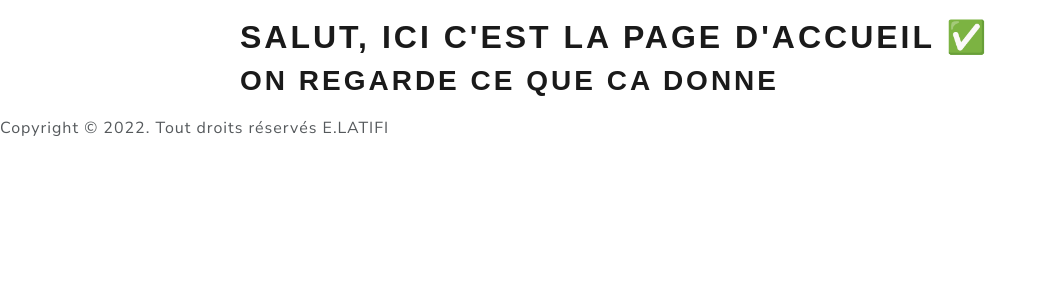
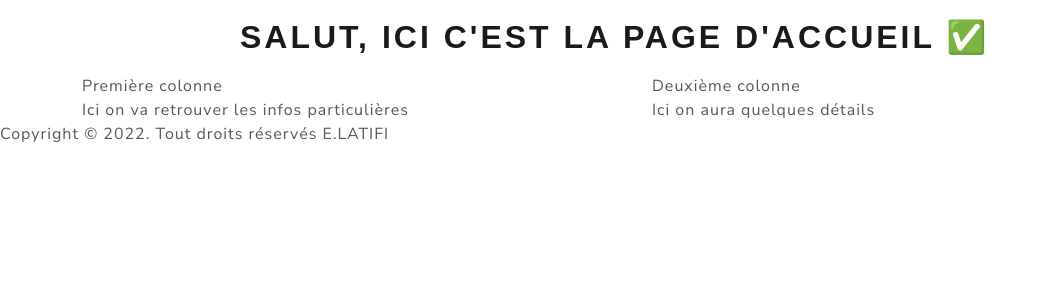
Before and after one commit to Dashuri69/ProjetPortfolio, a Symfony app: template templates/site/index.html.twig in a window 1280 px wide. Shown: the part 92-392 px from the top of the page, without its empty margins (0-1047 px from the left). Run offline with Twig, Linux system fonts and the light colour scheme; the template is opened without the code that fills it, so the values that code supplies are empty; some libraries are stand-ins or nearby versions.

Commit message:
Update index.html.twig

```diff
--- a/templates/site/index.html.twig
+++ b/templates/site/index.html.twig
@@ -1,6 +1,6 @@
 {% extends 'base.html.twig' %}
 
-{% block title %}Salut ElionController!{% endblock %}
+{% block title %}Accueil{% endblock %}
 
 {% block body %}
 <style>
@@ -10,8 +10,23 @@
 
 <div class="example-wrapper">
     <h1>Salut, ici c'est la page d'accueil ✅</h1>
-    <h2>On regarde  ce que ca  donne </h2>
 </div>
+<body>
+<div class="container">
+   <div class="row">
+      <div class="col">
+         Première colonne<br>
+         Ici on va retrouver les infos particulières
+      </div>
+      <div class="col">
+         Deuxième colonne<br>
+         Ici on aura quelques détails
+      </div>
+   </div>
+</div>
+</body>
+
+
 
 <footer>
 Copyright © 2022. Tout droits réservés E.LATIFI
```
